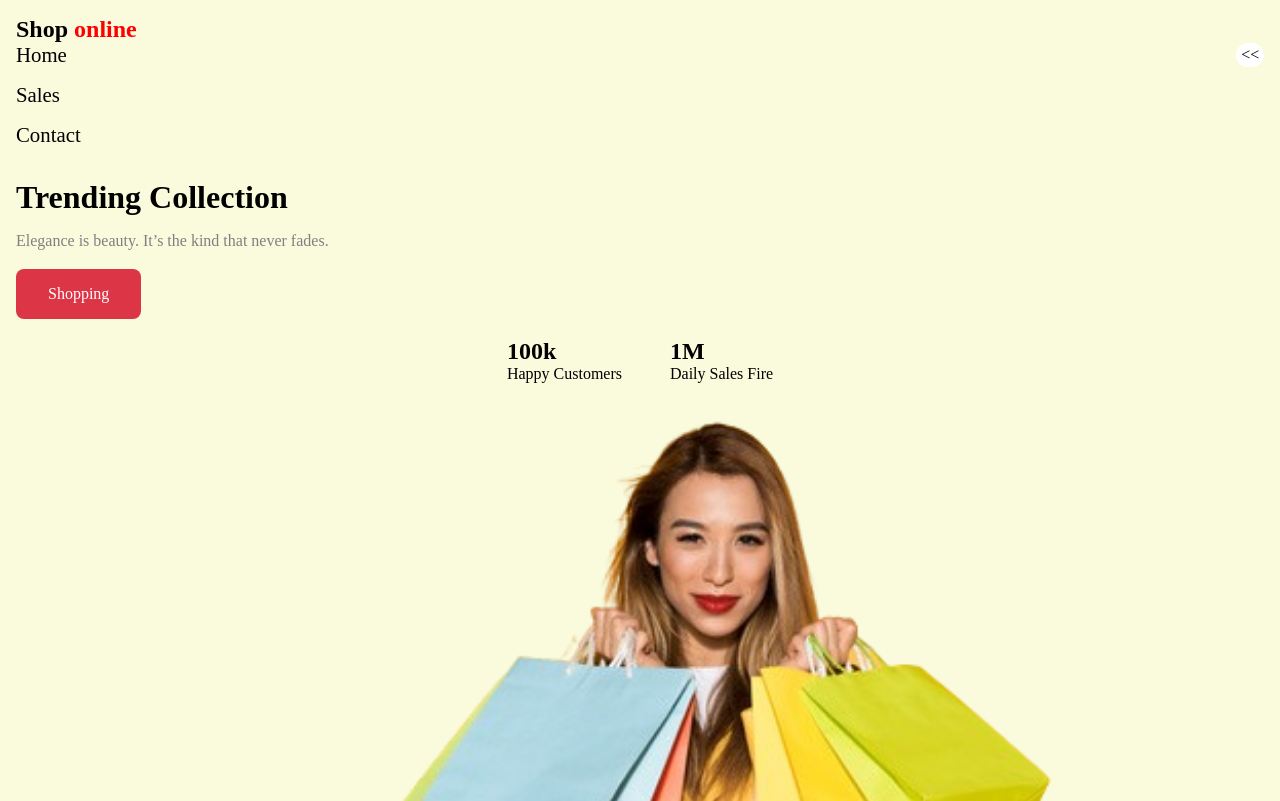
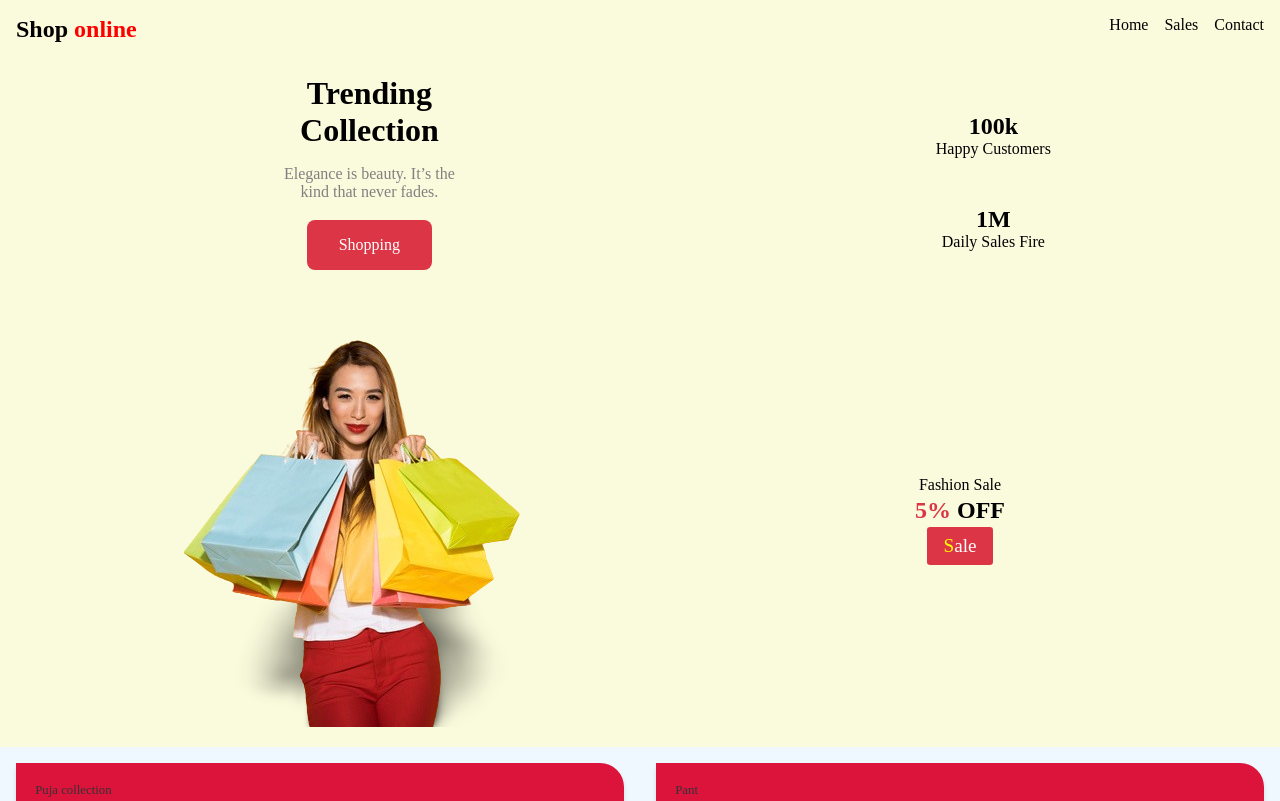
Before and after one commit to MHDabdulkader/Assignment1-HTML, a plain HTML site: page index.html in a window 1280 px wide. Shown: the top 801 px of the page. Drawn offline with Linux system fonts and the light colour scheme.

Commit message:
screen size above 768px

```diff
--- a/index.html
+++ b/index.html
@@ -25,7 +25,7 @@
                 </div>
 
                 <div>
-                    <a href="">Contact</a>
+                    <a href="#contact">Contact</a>
                 </div>
 
             </div>
@@ -40,9 +40,12 @@
     <section class="Hero">
         <div class="HeroContant">
             <div class="right_contant">
-                <h1 class="Hero_title"> Trending Collection</h1>
-                <p class="Hero_Description">Elegance is beauty. It’s the kind that never fades.</p>
-                <a class="btn btn-red" href="#">Shopping</a>
+                <div class="right_contant_shopping">
+                    <h1 class="Hero_title"> Trending Collection</h1>
+                    <p class="Hero_Description">Elegance is beauty. It’s the kind that never fades.</p>
+                    <a class="btn btn-red" href="#">Shopping</a>
+                </div>
+
 
                 <!-- number sales -->
                  <div class="sales">
@@ -108,7 +111,7 @@
         </div>
     </section>
 
-    <section class="footer">
+    <section class="footer" id="contact">
         <h1>Contact Us</h1>
         <div class="Social">
             <div class="Social_media">
--- a/style.css
+++ b/style.css
@@ -87,7 +87,7 @@ section{
     /* margin-right: 0; */
 }
 
-.Hero{
+.HeroContant{
 
     display: grid;
     grid-template-columns: 1fr;
@@ -177,7 +177,10 @@ section{
 
     display: flex;
     flex-direction: column;
+    justify-content: space-between;
     row-gap: .5rem;
+
+    /* height:max-content; */
 }
 
 .Products_tag{
@@ -201,10 +204,13 @@ section{
 
 .Product_img{
     border-radius: .2rem;
+    height: 90%;
     box-shadow: 0 .1rem .2rem rgba(218, 183, 29, 0.055);
+    /* margin-bottom: 1rem; */
 }
 
 .Buy-btn{
+    /* margin-top: 1rem; */
     width: 100%;
 
     background-color: yellow;
@@ -248,3 +254,80 @@ section{
     width: 2rem;
     border-radius: 50%;
 }
+
+@media screen and (min-width: 768px) {
+    .navToggle{
+        display: none;
+    }
+    .Header{
+        display: flex;
+        justify-content: space-between;
+    }
+    .navItems{
+        flex-direction: row;
+        column-gap: 1rem;
+        /* font-size: 1.5rem; */
+    }
+    .navItems a{
+        font-size: 1rem;
+    }
+    .right_contant{
+        display: flex;
+        justify-content: space-around;
+    }
+
+    .sales{
+        flex-direction: column;
+        row-gap: 3rem;
+
+        /* left: 0; */
+    }
+
+    .HeroContant{
+        grid-template-columns: 1fr 1fr;
+        grid-template-rows: auto auto;
+        gap: 2rem;
+
+    }
+    .right_contant{
+        grid-column: 1/ span 2;
+        grid-row: 1;
+
+        text-align: center;
+        /* grid-column: 1; */
+    }
+    .right_contant_shopping {
+        display: flex;
+        flex-direction: column;
+        justify-content: center;
+        align-items: center;
+    }
+    .left_contanct{
+        grid-row: 2;
+    }
+    .hero_image{
+        grid-row: 2;
+    }
+
+    .Products{
+        grid-template-columns: 1fr 1fr;
+        gap: 2rem;
+        margin: 0 auto;
+        /* height: 50%; */
+    }
+
+    .Product_items .Products_title{
+        /* height: 50%; */
+        width: 60%;
+        align-self: center;
+        /* text-align: center; */
+    }
+
+    .Social{
+
+
+        grid-template-columns: 1fr 1fr 1fr 1fr ;
+
+    }
+
+}
```
